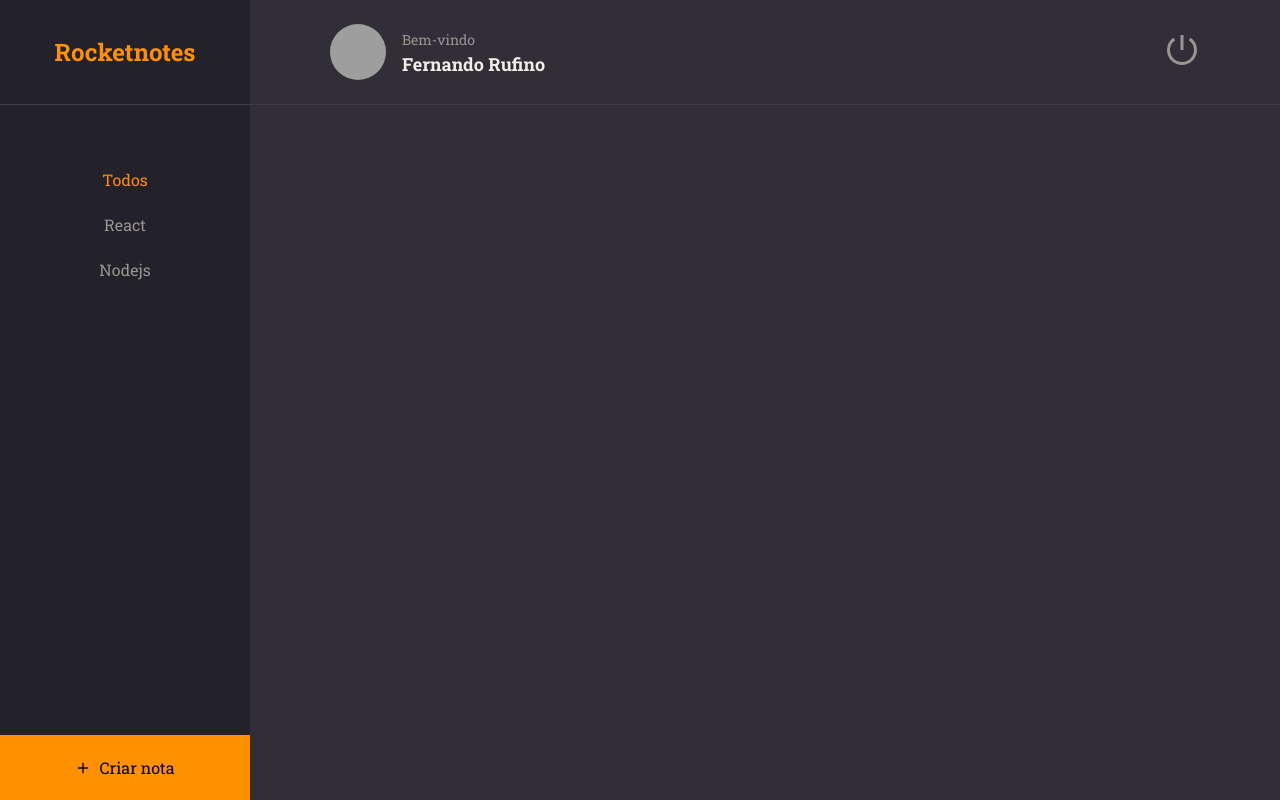
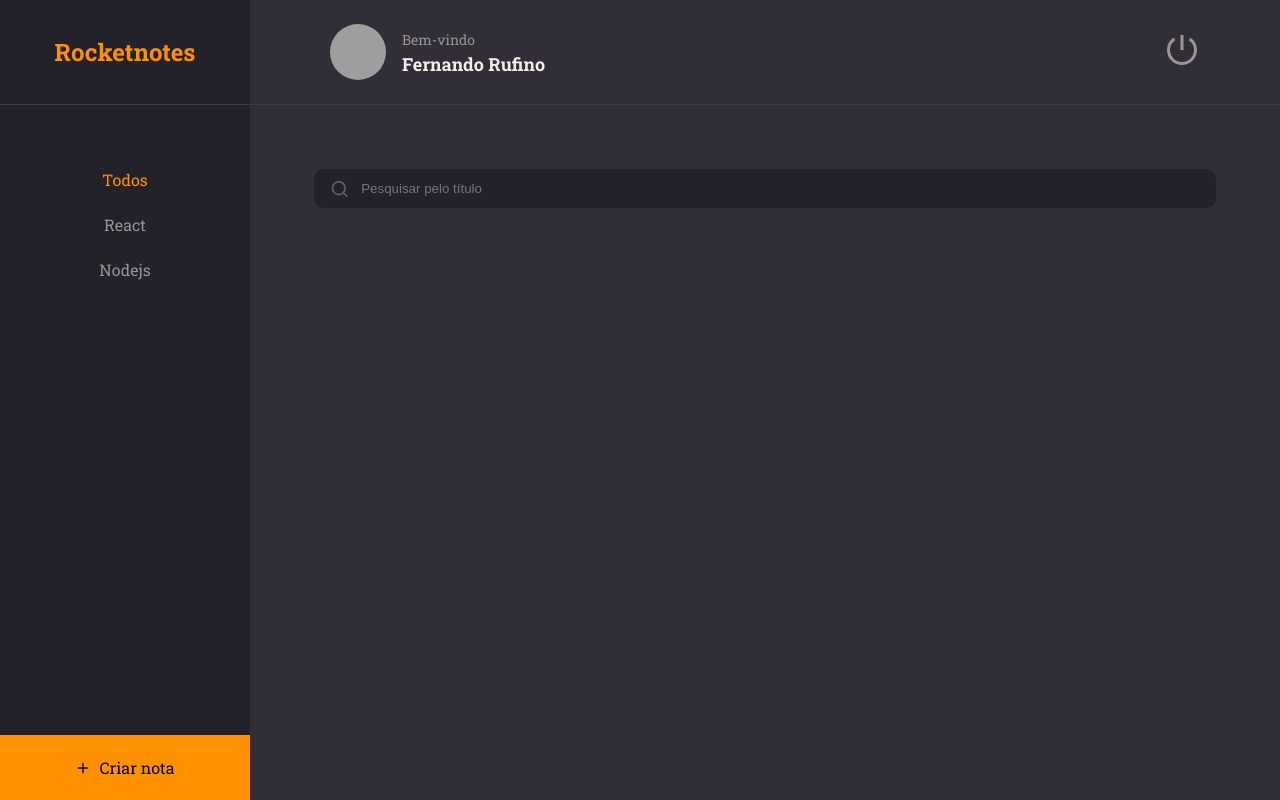
Before and after one commit to fernandoalvesrufino/react-notes, a React (Vite) app in the folder rocketnotes/: page / in a window 1280 px wide. Built offline with nearby package versions, Linux system fonts and the light colour scheme; grey boxes are pictures that could not be loaded.

Commit message:
add search

```diff
--- /dev/null
+++ b/rocketnotes/src/components/Input/index.jsx
@@ -0,0 +1,10 @@
+import { Container } from './styles';
+
+export function Input({ icon: Icon, ...rest }){
+  return (
+    <Container>
+      {Icon && <Icon size={20} />}
+      <input {...rest} />
+    </Container>
+  );
+}
--- /dev/null
+++ b/rocketnotes/src/components/Input/styles.js
@@ -0,0 +1,32 @@
+import styled from 'styled-components'
+
+export const Container = styled.div`
+  width: 100%;
+  display: flex;
+  align-items: center;
+
+  background-color: ${({ theme }) => theme.COLORS.BACKGROUND_900};
+  color: ${({ theme }) => theme.COLORS.GRAY_300};
+
+  margin-bottom: 8px;
+  border-radius: 10px;
+
+  > input {
+    height:50%;
+    width: 100%;
+
+    padding: 12px;
+
+    color: ${({ theme }) => theme.COLORS.WHITE};
+    background-color: transparent;
+    border: 0;
+
+    &:placeholder {
+      color: ${({ theme }) => theme.COLORS.GRAY_300};
+    }
+  }
+
+  > svg {
+      margin-left: 16px;
+  }
+`;
--- a/rocketnotes/src/pages/Home/index.jsx
+++ b/rocketnotes/src/pages/Home/index.jsx
@@ -1,8 +1,9 @@
-import { FiPlus } from 'react-icons/fi';
+import { FiPlus, FiSearch } from 'react-icons/fi';
 
 import { Container, Brand, Menu, Search, Content, NewNote } from './styles';
 
 import { Header } from '../../components/Header';
+import { Input } from '../../components/Input';
 import { ButtonText } from '../../components/ButtonText';
 
 export function Home() {
@@ -22,7 +23,7 @@
       </Menu>
 
       <Search>
-
+        <Input placeholder='Pesquisar pelo título' icon={FiSearch}/>
       </Search>
 
       <Content>
--- a/rocketnotes/src/pages/Home/styles.js
+++ b/rocketnotes/src/pages/Home/styles.js
@@ -50,6 +50,7 @@
 
 export const Search = styled.div`
   grid-area: search;
+  padding: 64px 64px 0;
 `;
 
 export const Content = styled.div`
```
